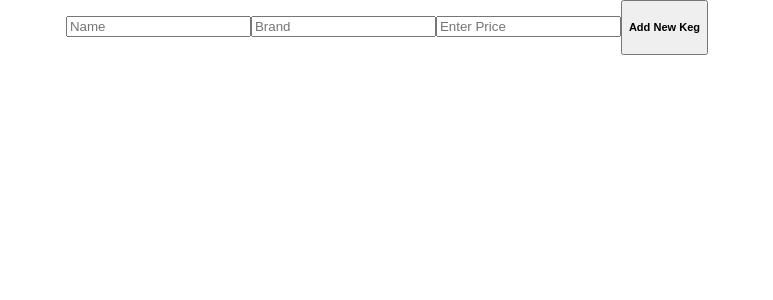
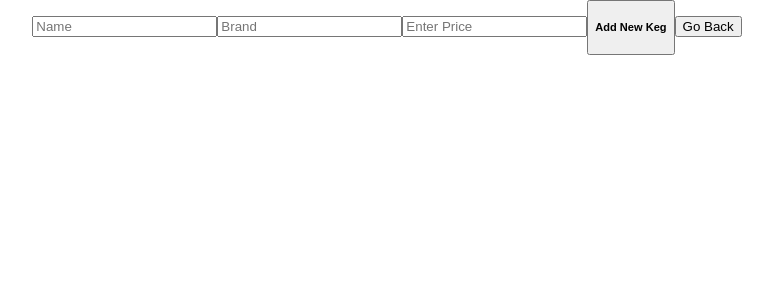
Before and after one commit to marcusanthonylorenzo/tap-room, a React (Create React App) app: page /Add in a window 1280 px wide. Shown: the top 300 px of the page, without its empty margins (253-1026 px from the left). Built offline with nearby package versions, Linux system fonts and the light colour scheme; the HTML template or start-up script is replaced by a standard one.

Commit message:
add localStorage persistence

```diff
--- a/package.json
+++ b/package.json
@@ -6,6 +6,7 @@
     "@testing-library/jest-dom": "^5.16.4",
     "@testing-library/react": "^13.3.0",
     "@testing-library/user-event": "^13.5.0",
+    "prop-types": "^15.8.1",
     "react": "^18.2.0",
     "react-dom": "^18.2.0",
     "react-router-dom": "^6.3.0",
--- a/src/App.js
+++ b/src/App.js
@@ -6,22 +6,31 @@ import Home from './Components/Home/Home'
 
 function App() {
 
-  const readLocalStorage = localStorage.getItem("kegs")
-  // const [localStorageKey, setLocalStorageKey] = useState([])
+  const readLocalStorage = () => localStorage.getItem("kegs")
   //set state for a list of added Kegs
   const [kegsList, setKegsList] = useState([]);
 
 
   //when component mounts, check kegsList
+  // useEffect(() => {
+  //   if (!readLocalStorage) {
+  //     console.log(typeof readLocalStorage)
+  //     localStorage.setItem("kegs", JSON.stringify(kegsList))
+  //     console.log("storage set")
+  //   }
+  //   console.log(readLocalStorage(), kegsList)
+  //   localStorage.setItem("kegs", [...kegsList])
+  //   console.log(readLocalStorage(), kegsList)
+  // }, [])
+
   useEffect(() => {
-    if (!readLocalStorage) {
-      localStorage.setItem("kegs", kegsList)
-      console.log("storage set")
+    if (kegsList.length > 0) {
+      console.log(JSON.stringify(kegsList), [kegsList])
+      const kegsListJSON = JSON.stringify(kegsList);
+      localStorage.setItem("kegs", kegsListJSON);
+      console.log("set")
     }
-    console.log(readLocalStorage, kegsList)
-    localStorage.setItem("kegs", [...kegsList])
-    console.log(readLocalStorage, kegsList)
-  }, [])
+  })
 
 
   //add keg function, newKeg as the second index is a push
--- a/src/Components/AddKeg/AddKeg.js
+++ b/src/Components/AddKeg/AddKeg.js
@@ -1,5 +1,7 @@
 import React from 'react'
+import { Link } from 'react-router-dom'
 import uuid from 'react-uuid'
+import PropTypes from 'prop-types';
 
 
 export default class AddKeg extends React.Component {
@@ -14,13 +16,24 @@ export default class AddKeg extends React.Component {
     decrementPintsRemaining: () => this.pintsRemaining -= 1
   }
 
-  updateLocalStorage = (e) => {
-    e.preventDefault()
+  updateLocalStorage = () => {
     this.props.AddNewKeg(this.state);
-    // console.log(this.props.state, this.props.localStorageKey)
   }
 
 
+  submitAndClear = (e) => {
+    e.preventDefault()
+    this.updateLocalStorage();
+    this.setState({
+      id: uuid(),
+      name: '',
+      brand: '',
+      price: '',
+      alcoholContent: Math.floor(Math.random()*10),
+      pintsRemaining: 124,
+      decrementPintsRemaining: () => this.pintsRemaining -= 1
+    })
+  }
 
   render(){
     return (
@@ -28,7 +41,7 @@ export default class AddKeg extends React.Component {
         <div key={this.state.id} className="add-keg-container">
 
           <div className="form-wrap">
-            <form className="form" onSubmit={this.updateLocalStorage}>
+            <form className="form" onSubmit={this.submitAndClear}>
 
               <input type="text" className="form-input"
                 placeholder="Name"
@@ -48,9 +61,13 @@ export default class AddKeg extends React.Component {
                   value={this.state.price} required
                 />
 
-              <button type="submit" className="form-btn" onClick={() => {
-                console.log(this.state.name, this.state.alcoholContent, this.state.uuid)
-              }}><h5>Add New Keg</h5></button>
+                <button type="submit" className="form-btn" onClick={() => {
+                  console.log(this.state.name, this.state.alcoholContent, this.state.uuid)
+                }}><h5>Add New Keg</h5></button>
+
+                <Link to="/">
+                  <button>Go Back</button>
+                </Link>
 
 
             </form>
@@ -61,3 +78,10 @@ export default class AddKeg extends React.Component {
     )
   }
 }
+
+AddKeg.propTypes = {
+  id: PropTypes.number,
+  name: PropTypes.string,
+  brand: PropTypes.string,
+  price: PropTypes.string,
+}
```
Also changed, not shown: 1 other file (tests, documents, lock files or other folders).
